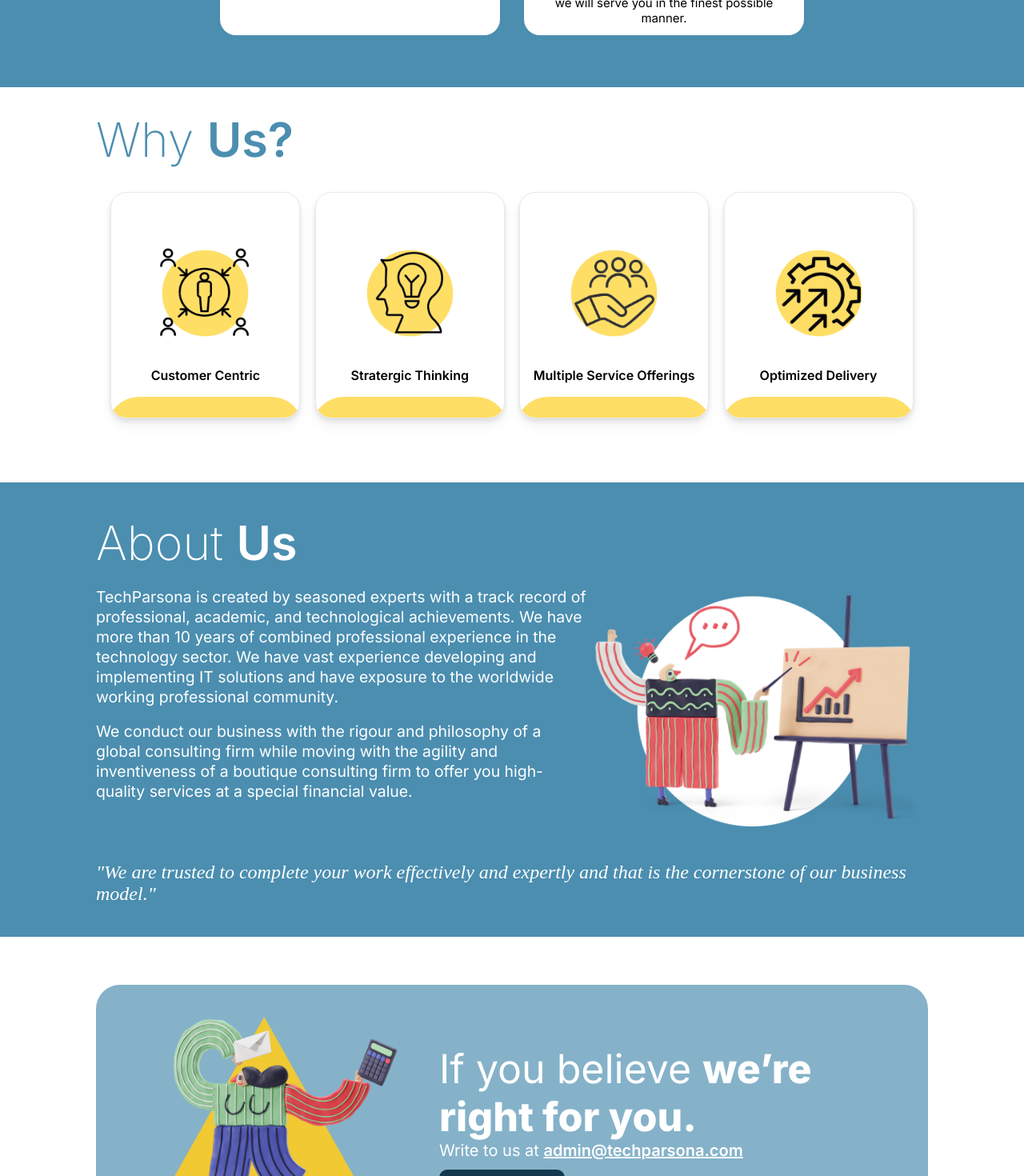
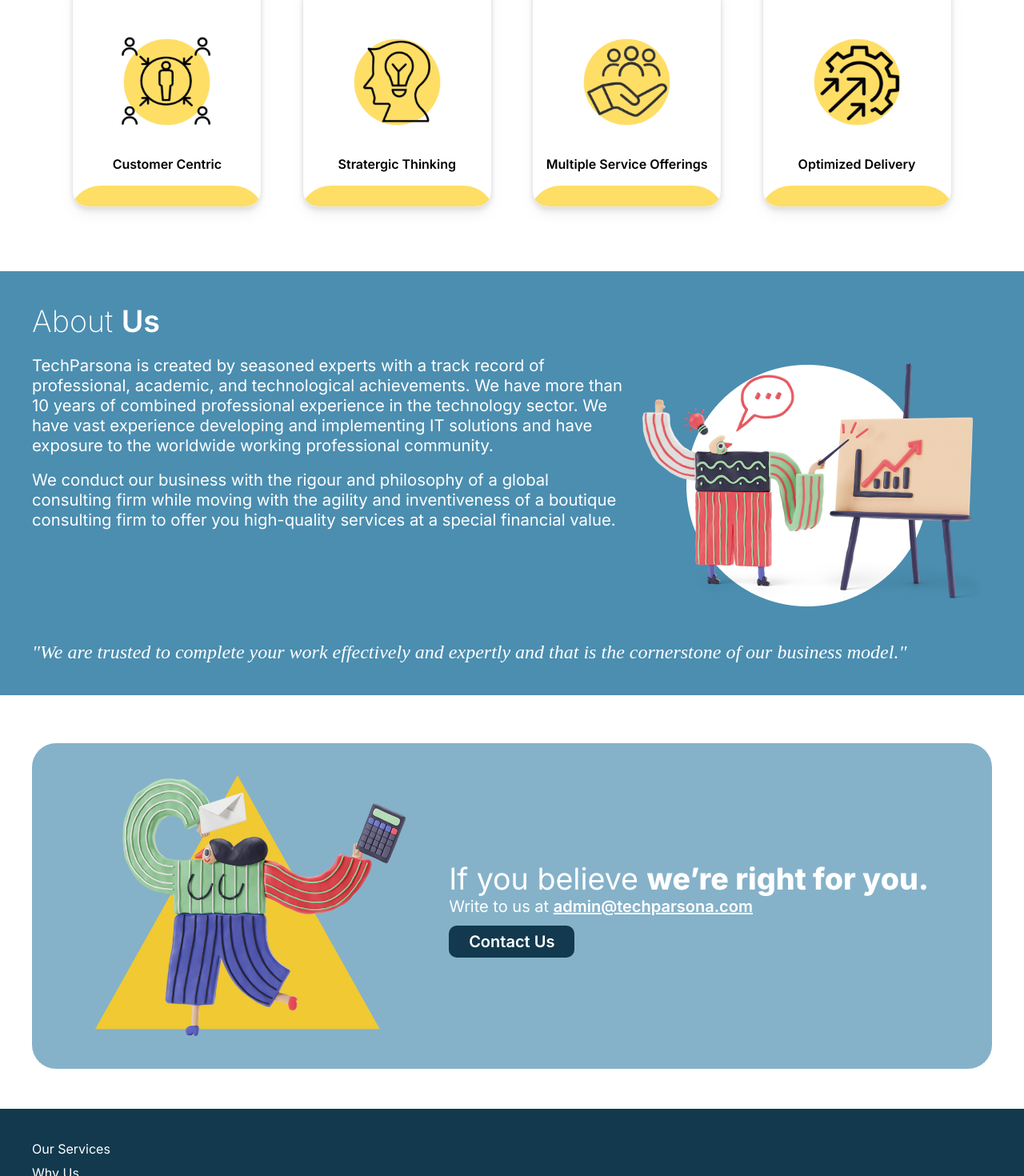
Before and after one commit to marisaraj14/TP, a React (Create React App) app: page / in a window 1280 px wide. Shown: the part 1280-2750 px from the top of the page at 80% size. Built offline with nearby package versions, Linux system fonts and the light colour scheme.

Commit message:
"Responsive padding"

```diff
--- a/src/styles/_aboutus.scss
+++ b/src/styles/_aboutus.scss
@@ -6,7 +6,7 @@
 
   &_title {
     color: white;
-    font-size: calc(4rem + ((1vw - 14.4px) * 3.0476));
+    font-size: clamp(1.5rem, 1.148rem + 1.502vw, 2.5rem);
     font-family: "Inter", sans-serif;
     font-weight: 200;
   }
@@ -28,7 +28,7 @@
 
   &_para {
     color: white;
-    font-size:  calc(1.25rem + ((1vw - 14.4px) * 0.381));
+    font-size:  clamp(0.978rem, 0.887rem + 0.476vw, 1.325rem);
     line-height: 25px;
     font-family: "Inter", sans-serif;
     @media screen and (max-width: 800px) {
@@ -55,6 +55,8 @@
   }
 
   &_img{
-    width: calc(28.125rem + ((1vw - 14.4px) * 14.1905));
+    @media screen and (max-width: 515px) {
+      width: 320px;
+    }
   }
 }
--- a/src/styles/_contactus.scss
+++ b/src/styles/_contactus.scss
@@ -31,17 +31,9 @@
   }
 
   &_image {
-    height: calc(16.6875rem + ((1vw - 14.4px) * 5.9048));
-    width: calc(21.875rem + ((1vw - 14.4px) * 8.7619));
-
-    @media screen and (max-width: 900px) {
-      height: 180px;
-      width: 220px;
-    }
-
+    width: 37%;
     @media screen and (max-width: 515px) {
-      height: 205px;
-      width: 258px;
+      width: 200px;
     }
   }
 }
@@ -49,7 +41,7 @@
 .contactUsTitle {
   color: white;
   font-family: "Inter", sans-serif;
-  font-size: calc(3.375rem + ((1vw - 14.4px) * 2.4762));
+  font-size: clamp(1.5rem, 1.148rem + 1.502vw, 2.5rem);
   font-weight: 500;
 
   @media screen and (max-width: 1008px) {
--- a/src/styles/_mainContent.scss
+++ b/src/styles/_mainContent.scss
@@ -63,8 +63,8 @@
 .maintitle {
   font-family: "Inter", sans-serif;
   font-weight: 700;
-  font-size: calc(3.75rem + ((1vw - 14.4px) * 3.2143));
-  // font-size: 6.9vw;
+  font-size: clamp(1.5rem, 1.148rem + 1.502vw, 2.5rem);
+
   line-height: 150%;
 
 
--- a/src/styles/_service.scss
+++ b/src/styles/_service.scss
@@ -11,9 +11,9 @@
 
 .serviceName {
   color: white;
-  font-size: calc(4rem + ((1vw - 14.4px) * 3.0476));
   font-family: "Inter", sans-serif;
   font-weight: 200;
+  font-size: clamp(1.5rem, 1.148rem + 1.502vw, 2.5rem);
 
   &_bold {
     font-weight: 600;
--- a/src/styles/_whyus.scss
+++ b/src/styles/_whyus.scss
@@ -34,7 +34,7 @@
 .whyusTitle {
   color: $primaryColor;
   font-weight: 300;
-  font-size: calc(4rem + ((1vw - 14.4px) * 3.0476));
+  font-size: clamp(1.5rem, 1.148rem + 1.502vw, 2.5rem);
   font-family: "Inter", sans-serif;
 
   &_bold {
--- a/src/styles/index.scss
+++ b/src/styles/index.scss
@@ -15,21 +15,9 @@
 }
 
 .layoutContainer {
-  margin-left:400px;
-  margin-right: 400px;
-
-  @media screen and (max-width: $desktop) {
-    margin-left: 120px;
-    margin-right: 120px;
-  }
-
-  @media screen and (max-width: $tablet) {
-    margin-left: 24px;
-    margin-right: 24px;
-  }
-
-  @media screen and (max-width: $mobile) {
-    margin-left: 24px;
-    margin-right: 24px;
-  }
+  margin-left: auto;
+  margin-right: auto;
+  max-width: 1200px;
+  padding-left: 40px;
+  padding-right: 40px;
 }
```
